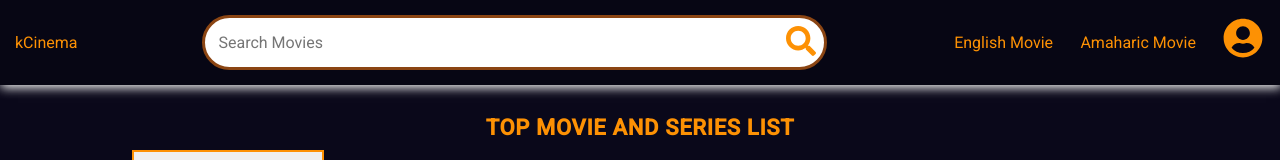
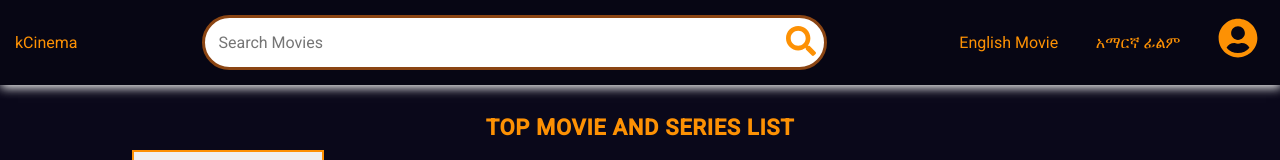
Before and after one commit to melashu/kCinema, a React (Create React App) app: page / in a window 1280 px wide. Shown: the top 160 px of the page. Built offline with nearby package versions, Linux system fonts and the light colour scheme; no server answers.

Commit message:
Change nav link to Amaharic

```diff
--- a/src/Header/Header.jsx
+++ b/src/Header/Header.jsx
@@ -32,7 +32,6 @@ const Header = () => {
           onChange={(e) => {
             const searchTerm = e.target.value.trim();
             setTerm(searchTerm);
-
           }}
         />
         <button className="btn-search" type="submit">
@@ -45,7 +44,7 @@ const Header = () => {
           <NavLink to="/">English Movie</NavLink>
         </li>
         <li>
-          <NavLink to="/amaharic">Amaharic Movie</NavLink>
+          <NavLink to="/amaharic">አማርኛ ፊልም</NavLink>
         </li>
         <div className="user-image">
           <FaUserCircle />
```
